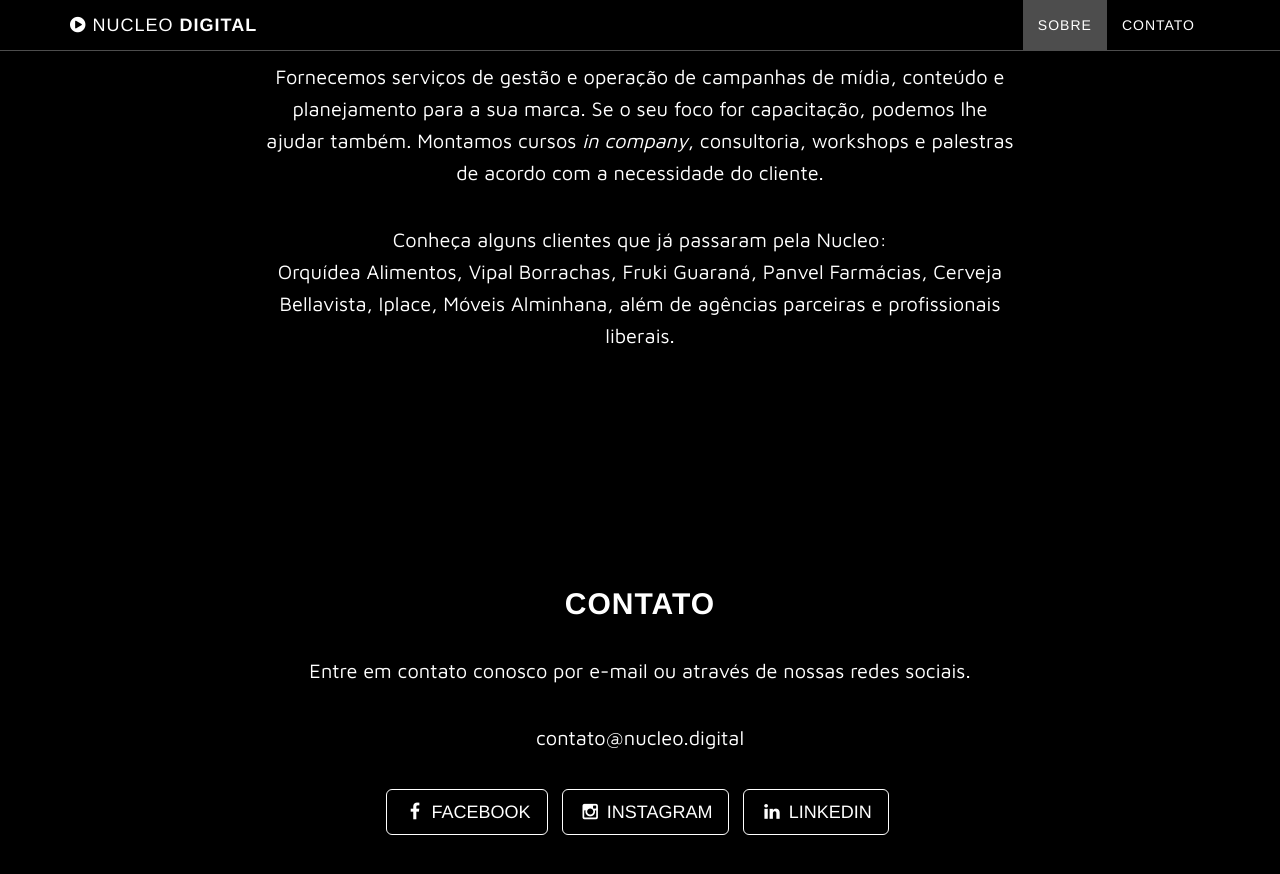
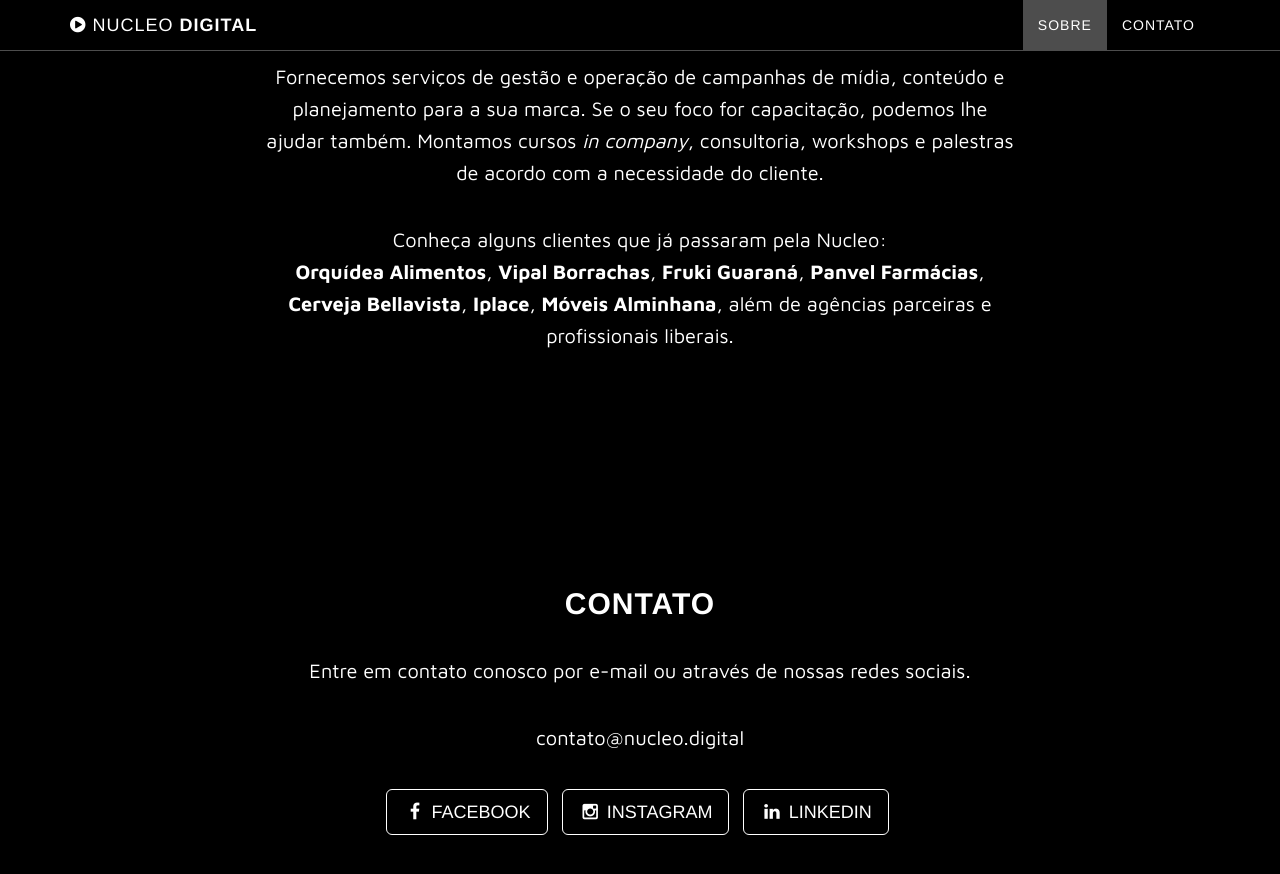
Before and after one commit to nucleodigital-hub/nucleodigital-hub.github.io, a Jekyll site: the page built from index.html, in a window 1280 px wide and 900 px high, scrolled down 1238 px. Shown: the top 874 px of the window. Built offline with Jekyll 4.4.1, drawn with Linux system fonts in a browser that asks for light colours.

Commit message:
Minor improvements

```diff
--- a/_includes/about.html
+++ b/_includes/about.html
@@ -8,7 +8,7 @@
                 <p>Fornecemos serviços de gestão e operação de campanhas de mídia, conteúdo e planejamento para a sua marca.
                 Se o seu foco for capacitação, podemos lhe ajudar também. Montamos cursos <i>in company</i>, consultoria, workshops e palestras de acordo com a necessidade do cliente.</p>
                 <p>Conheça alguns clientes que já passaram pela Nucleo:</br>
-                    Orquídea Alimentos, Vipal Borrachas, Fruki Guaraná, Panvel Farmácias, Cerveja Bellavista, Iplace, Móveis Alminhana, além de agências parceiras e profissionais liberais.</p>
+                    <b>Orquídea Alimentos</b>, <b>Vipal Borrachas</b>, <b>Fruki Guaraná</b>, <b>Panvel Farmácias</b>, <b>Cerveja Bellavista</b>, <b>Iplace</b>, <b>Móveis Alminhana</b>, além de agências parceiras e profissionais liberais.</p>
             </div>
         </div>
     </section>
```
